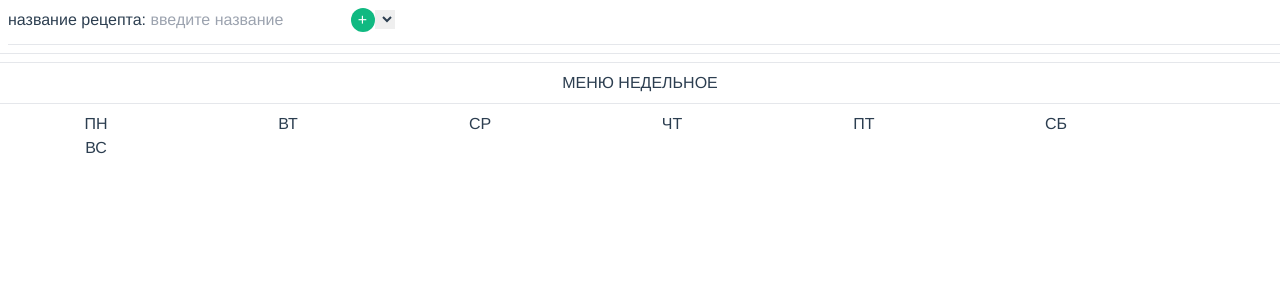
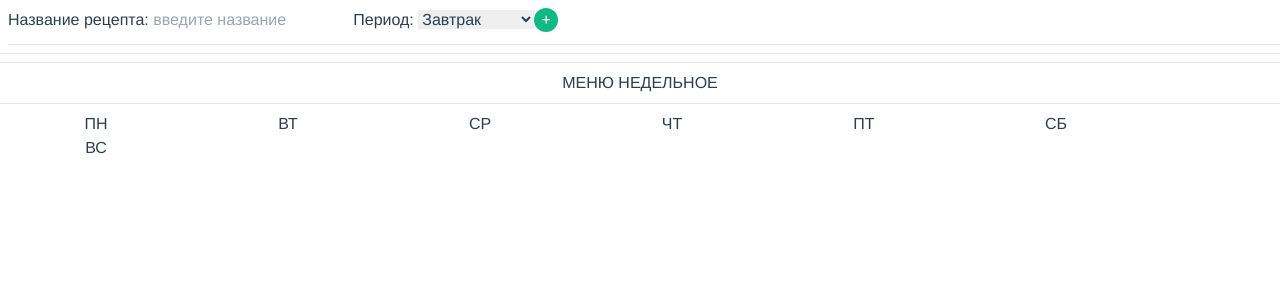
Before and after one commit to osmaav/menu, a Vue app: page / in a window 1280 px wide. Shown: the top 300 px of the page. Built offline with nearby package versions, Linux system fonts and the light colour scheme.

Commit message:
add selector the name of times

```diff
--- a/src/App.vue
+++ b/src/App.vue
@@ -1,17 +1,23 @@
 <template>
   <div id="app" class="ml-2">
     <div>
-      <label for="inp">название рецепта: </label>
+      <label for="inputRecipeName">Название рецепта: </label>
       <input
         ref="recipeInput"
-        id="inp"
+        id="inputRecipeName"
         type="text"
         placeholder="введите название"
         class="mt-2 mr-2"
         style="width: 12rem"
-        @keyup.enter="addNewRecipe"
         v-model.trim="inputRecipeName"
       />
+      <!-- @keyup.enter="addNewRecipe" -->
+      <label for="selectTime">Период: </label>
+      <select name="time" id="selectTime" required="true" v-model="nameOfTimeSelected">
+        <option v-for="(nameOfTime, idx) in NAME_OF_TIMES" :key="idx">
+          {{ nameOfTime }}
+        </option>
+      </select>
       <button
         class="h-6 w-6 bg-green-400 text-white border-transparent bg-green-500 rounded-full"
         type="button"
@@ -19,7 +25,6 @@
       >
         +
       </button>
-      <select />
       <div class="mt-3">
         <label v-if="recipeList?.length" style="color: white" id="placeholder">
           <recipe-auto-compleat
@@ -81,6 +86,7 @@
       return {
         DAYS_OF_WEAK: ['ПН', 'ВТ', 'СР', 'ЧТ', 'ПТ', 'СБ', 'ВС'],
         NAME_OF_TIMES: ['Завтрак', '2-ой Завтрак', 'Обед', 'Полдник', 'Ужин', 'Ужин-2'],
+        nameOfTimeSelected: 'Завтрак',
         MIN_LEN_NAME: 0,
         inputRecipeName: '',
         recipeList: [],
@@ -131,7 +137,7 @@
           this.recipeList.push({
             id: (this.recipeCurrentId += 1),
             name: this.inputRecipeName,
-            time: this.NAME_OF_TIMES[Math.round(Math.random(size) * size)],
+            time: this.nameOfTimeSelected,
             selected: false,
             components: [],
           })
```
